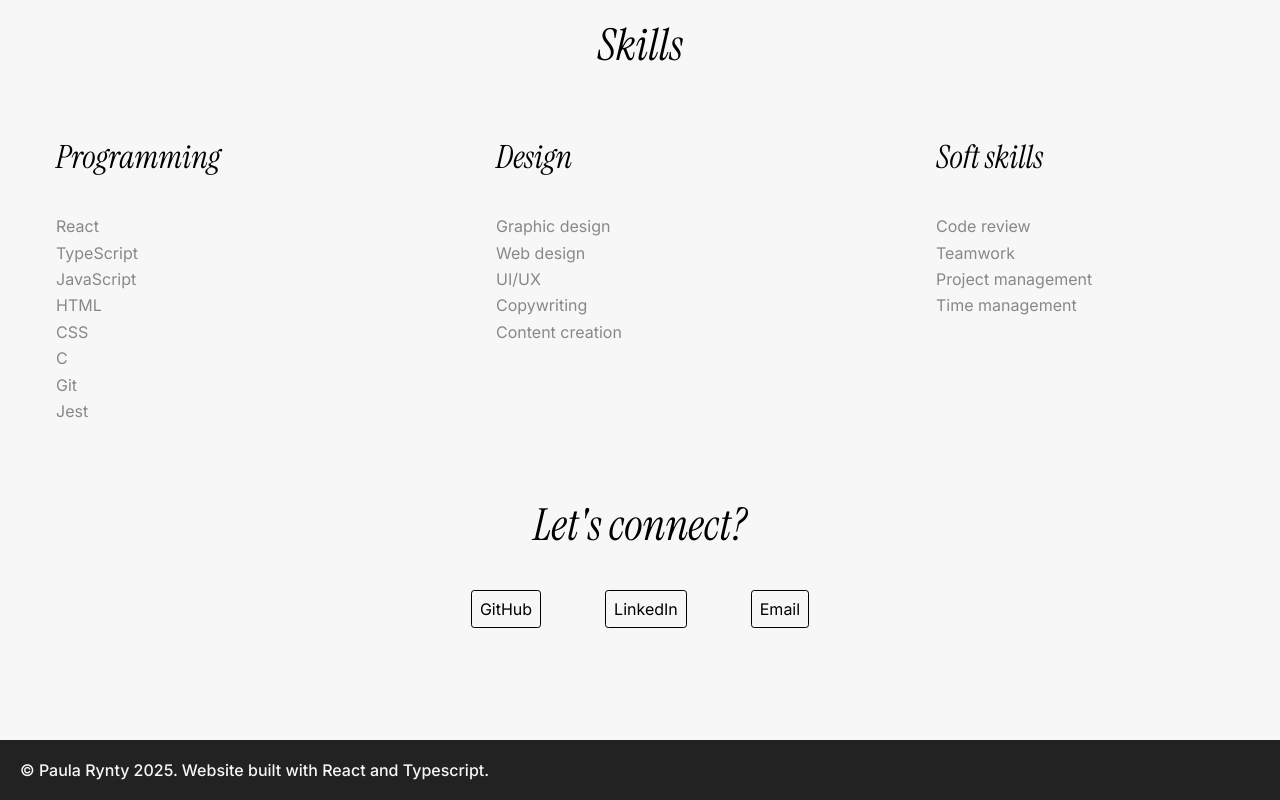
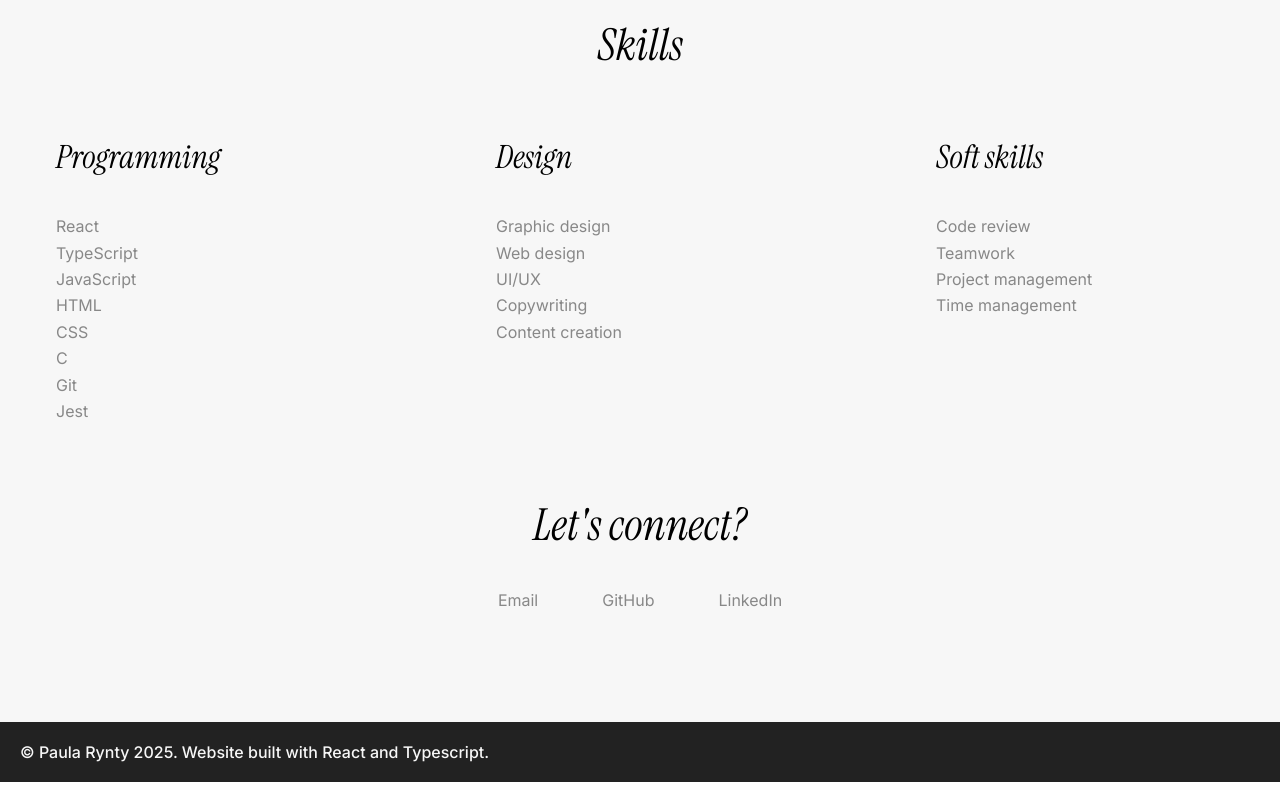
Before and after one commit to paularynty/portfolio, a React (Create React App) app: page / in a window 1280 px wide. Shown: the part 1511-2311 px from the top of the page. Built offline with nearby package versions, Linux system fonts and the light colour scheme.

Commit message:
small tweaks

```diff
--- a/src/components/Header/Header.tsx
+++ b/src/components/Header/Header.tsx
@@ -13,4 +13,4 @@ export const Header = () => {
       </div>
     </header>
   );
-}
+};
--- a/src/pages/Home.tsx
+++ b/src/pages/Home.tsx
@@ -90,17 +90,9 @@ export const Home = () => {
       <section className="Section-wrapper">
         <h1>Let's connect?</h1>
         <div className="contact">
-          <button onClick={() => window.open("https://github.com/paularynty/")}>
-            GitHub
-          </button>
-          <button
-            onClick={() => window.open("https://linkedin.com/in/paularynty/")}
-          >
-            LinkedIn
-          </button>
-          <button onClick={() => window.open("mailto:paula.rynty@gmail.com")}>
-            Email
-          </button>
+          <a href="mailto:paula.rynty@gmail.com">Email</a>
+          <a href="https://github.com/paularynty/">GitHub</a>
+          <a href="https://linkedin.com/in/paularynty/">LinkedIn</a>
         </div>
       </section>
     </div>
```
